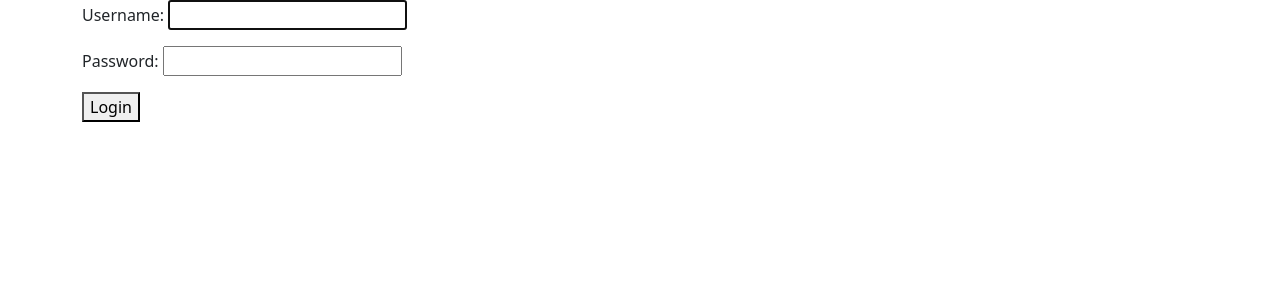
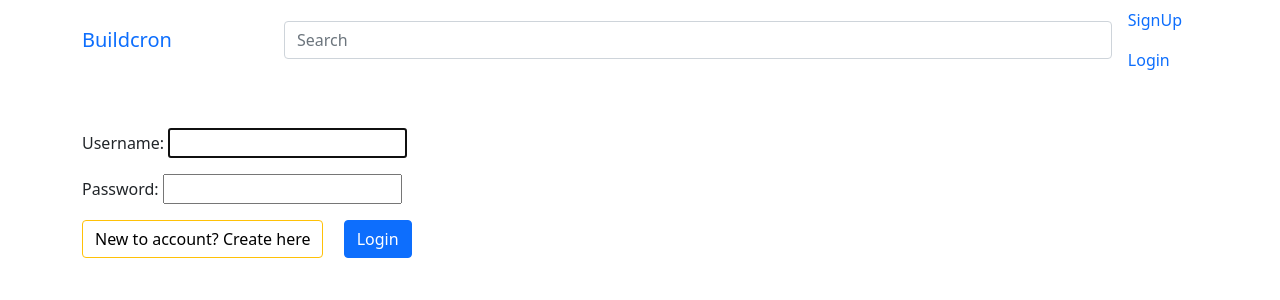
Before and after one commit to SreekanthTeja/django_deployement, a Django app: page /accounts/login in a window 1280 px wide. Shown: the top 300 px of the page. Run offline with Django 3.2, Linux system fonts and the light colour scheme.

Commit message:
buildcorn v3

```diff
--- a/buildcorn/urls.py
+++ b/buildcorn/urls.py
@@ -2,8 +2,8 @@ from django.urls import path
 from .views import *
 urlpatterns = [
     ########### user registration api's ##################
-    path('list_or_create',RegistrationListCreateView.as_view()),
-    path('rud/<int:pk>',RUDRegistrationView.as_view()),
+    path('list_or_create',UserListCreateView.as_view()),
+    path('rud/<int:pk>',RUDUserView.as_view()),
 
     ########### user license api's ##################
     path('license/list',LicenseListAPIView.as_view()),
--- a/templates/accounts/registration/login.html
+++ b/templates/accounts/registration/login.html
@@ -5,16 +5,23 @@
 
 {% block content %}
 
-<div class="container">
-    <div class="content">
+<div class="container my-5">
+    <div class="row">
+        <div class="col-sm-12">
+            <form method="post"  >
+                {% csrf_token %}
+                {{ form.as_p }}
+                <span>
+                    <a href="{% url 'signup' %}" class="btn btn-warning bg-white ">New to account? Create here</a>
 
-        <form method="post" >
-            {% csrf_token %}
-            {{ form.as_p }}
-            <button type='submit' >
-                Login
-            </button>
-        </form>
+                </span>
+                <button class="btn btn-primary ms-3" type='submit' >
+                    Login
+                </button>
+            </form>
+        </div>
+
+
     </div>
 </div>
 
--- a/templates/base.html
+++ b/templates/base.html
@@ -14,6 +14,11 @@
 </head>
 <body>
 
+    {% block header %}
+    {% include 'header.html' %}
+
+    {% endblock header  %}
+
     {% block content %} {% endblock %}
 
     <script src="https://cdn.jsdelivr.net/npm/bootstrap@5.0.1/dist/js/bootstrap.bundle.min.js" integrity="sha384-gtEjrD/SeCtmISkJkNUaaKMoLD0//ElJ19smozuHV6z3Iehds+3Ulb9Bn9Plx0x4" crossorigin="anonymous"></script>
--- a/templates/header.html
+++ b/templates/header.html
@@ -1,23 +1,25 @@
 {% extends 'base.html' %}
-{% load static %}
+{% block header %}
+<div class="container">
 
-{% block content %}
     <nav class="navbar navbar-white sticky-top bg-white flex-md-nowrap p-0">
-    <a class="navbar-brand col-sm-3 col-md-2 mr-0" href="#">Big Space</a>
-    <input class="form-control form-control-white w-70" type="text" placeholder="Search" aria-label="Search">
+        <a class="navbar-brand col-sm-3 col-md-2 mr-0" href="#">Buildcron</a>
+        <input class="form-control form-control-white" type="text" placeholder="Search" aria-label="Search">
         <ul class="navbar-nav px-3">
-
-        <!-- <li class="nav-item text-nowrap">
+            {% if request.user.is_authenticated %}
+            {{request.user.username }}
+            <li class="nav-item text-nowrap">
                 <a class="nav-link" href="{% url 'logout' %}">Sign out</a>
             </li>
-
+            {% else %}
             <li class="nav-item text-nowrap">
                 <a class="nav-link" href="{% url 'signup' %}">SignUp</a>
-        </li> -->
+            </li>
             <li class="nav-item text-nowrap">
                 <a class="nav-link" href="{% url 'login' %}">Login</a>
             </li>
-
+           {% endif %}
         </ul>
     </nav>
-{% endblock %}
+</div>
+{% endblock header  %}
```
Also changed, not shown: buildcorn/views.py (+20 -11 lines), db.sqlite3. Lines whose indentation alone changed are shown as unchanged.
